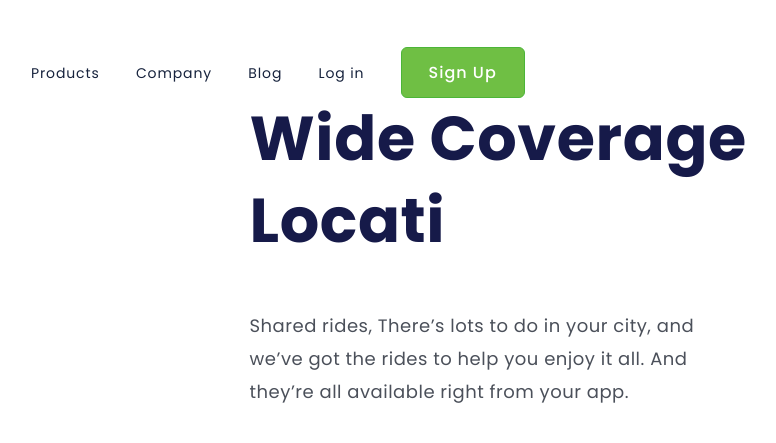
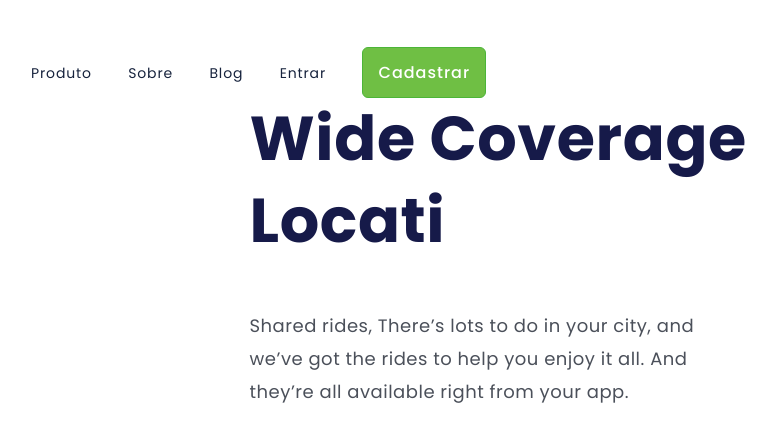
Before and after one commit to adrianogalima/Projeto-CSS-Aula1, a plain HTML site: page index.html in a window 1280 px wide. Shown: the top 443 px of the page, without its empty margins (11-787 px from the left). Drawn offline with Linux system fonts and the light colour scheme.

Commit message:
Alterações idioma e classe

```diff
--- a/index.html
+++ b/index.html
@@ -10,16 +10,16 @@
         href="https://fonts.googleapis.com/css2?family=Poppins:ital,wght@0,100;0,200;0,300;0,400;0,500;0,600;0,700;0,800;0,900;1,100;1,200;1,300;1,400;1,500;1,600;1,700;1,800;1,900&display=swap"
         rel="stylesheet">
 
-    <title>Projeto CSS</title>
+    <title>Projeto CSS - Devclub</title>
 </head>
 
 <body>
     <header>
-        <a class="link-header">Products</a>
-        <a class="link-header">Company</a>
+        <a class="link-header">Produto</a>
+        <a class="link-header">Sobre</a>
         <a class="link-header">Blog</a>
-        <a class="link-header">Log in</a>
-        <button class="button-header">Sign Up</button>
+        <a class="link-header">Entrar</a>
+        <button class="button-header">Cadastrar</button>
     </header>
 
     <main>
```
